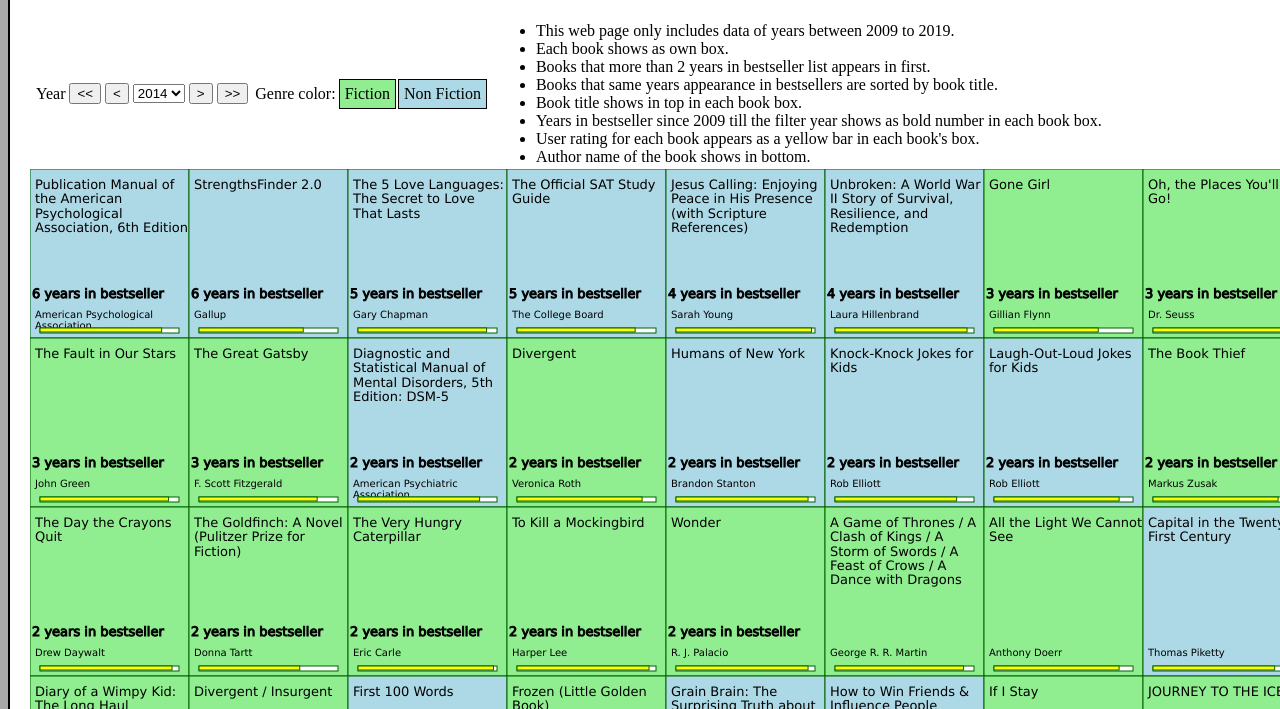
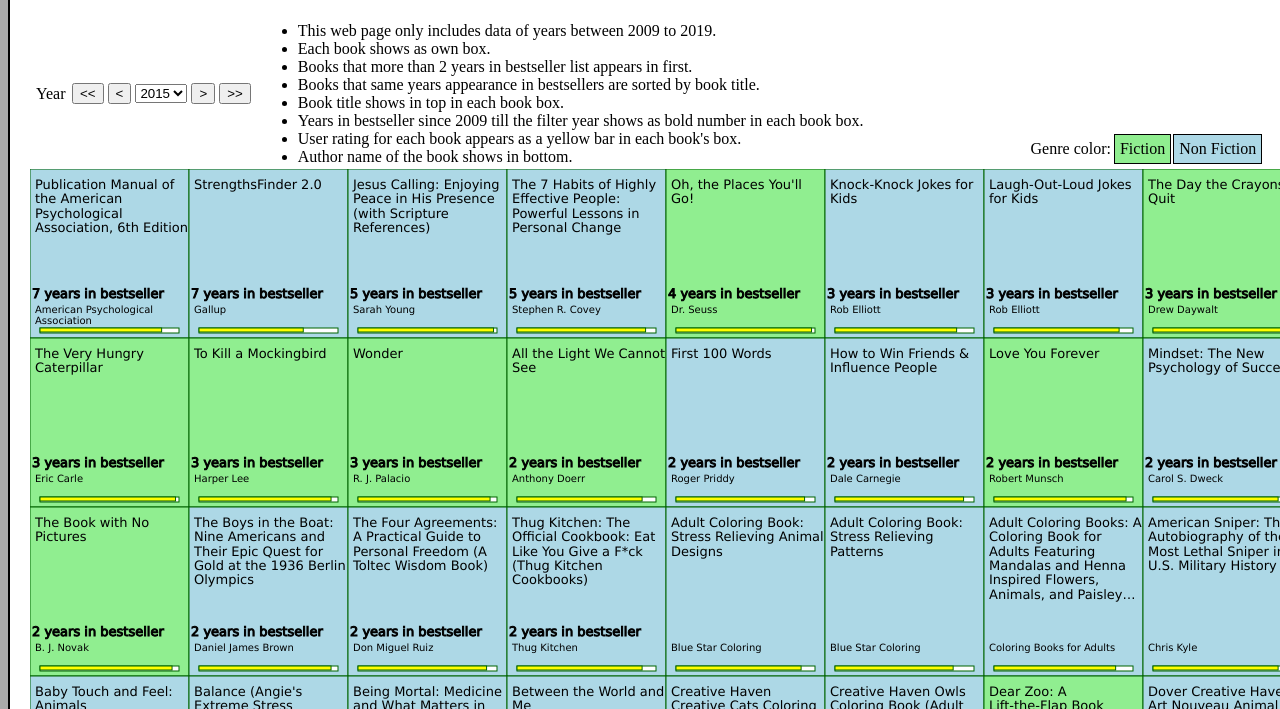
Before and after one commit to bayarra/cs416, a plain HTML site: page bestsellers_narrative_visualization/index.htm in a window 1280 px wide. Shown: the part 91-800 px from the top of the page. Drawn offline with nearby package versions, Linux system fonts and the light colour scheme.

Commit message:
Change some styles of narrative visualization

```diff
--- a/bestsellers_narrative_visualization/index.htm
+++ b/bestsellers_narrative_visualization/index.htm
@@ -24,7 +24,7 @@
                 <div id="divFilter" class="divFilter">
                     <table>
                         <tr>
-                            <td>Year</td>
+                            <td style="width: 2em;">Year</td>
                             <td>
                                 <button onclick="btMove_click(-11)"><<</button>
                                 <button onclick="btMove_click(-1)"><</button>
@@ -34,8 +34,8 @@
                                     <option>2011</option>
                                     <option>2012</option>
                                     <option>2013</option>
-                                    <option selected>2014</option>
-                                    <option>2015</option>
+                                    <option>2014</option>
+                                    <option selected>2015</option>
                                     <option>2016</option>
                                     <option>2017</option>
                                     <option>2018</option>
@@ -43,15 +43,6 @@
                                 </select>
                                 <button onclick="btMove_click(1)">></button>
                                 <button onclick="btMove_click(11)">>></button>
-                            </td>
-                            <td>
-                                <table>
-                                    <tr>
-                                        <td>Genre color:</td>
-                                        <td style="background-color: lightgreen;padding: 5px;border: solid black 1px;">Fiction</td>
-                                        <td style="background-color: lightblue;padding: 5px;border: solid black 1px;">Non Fiction</td>
-                                    </tr>
-                                </table>
                             </td>
                         </tr>
                     </table>
@@ -69,6 +60,15 @@
                     <li>Author name of the book  shows in bottom.</li>
                 </ul>
             </td>
+            <td style="vertical-align: bottom;text-align: right;" colspan="10">
+                <table style="margin-left: 10em;">
+                    <tr>
+                        <td>Genre color:</td>
+                        <td style="background-color: lightgreen;padding: 5px;border: solid black 1px;">Fiction</td>
+                        <td style="background-color: lightblue;padding: 5px;border: solid black 1px;">Non Fiction</td>
+                    </tr>
+                </table>
+            </td>
         </tr>
     </table>
     <svg width=800 height=600>
@@ -76,7 +76,7 @@
     <div id="tooltip" style="position: absolute;z-index:10"></div>
     </div>
 <script>
-    var year = 2014;
+    var year = 2015;
     var margin = {top: 30, right: 20, bottom: 30, left: 50},
         width = 1360 - margin.left - margin.right,
         height = 1600 - margin.top - margin.bottom,
@@ -145,7 +145,7 @@
         .attr("class", "authorName")
         .text(function (d) { return d.Author;})
         .attr('x', function(d,i) {return i % colCount * rwidth + 5;})
-        .attr('y', function(d,i) {return (Math.floor(i / colCount)+1) * rheight - 20;})
+        .attr('y', function(d,i) {return (Math.floor(i / colCount)+1) * rheight - 25;})
         .call(wrap, rwidth - 5)
     ;
     books.append("text")
```
